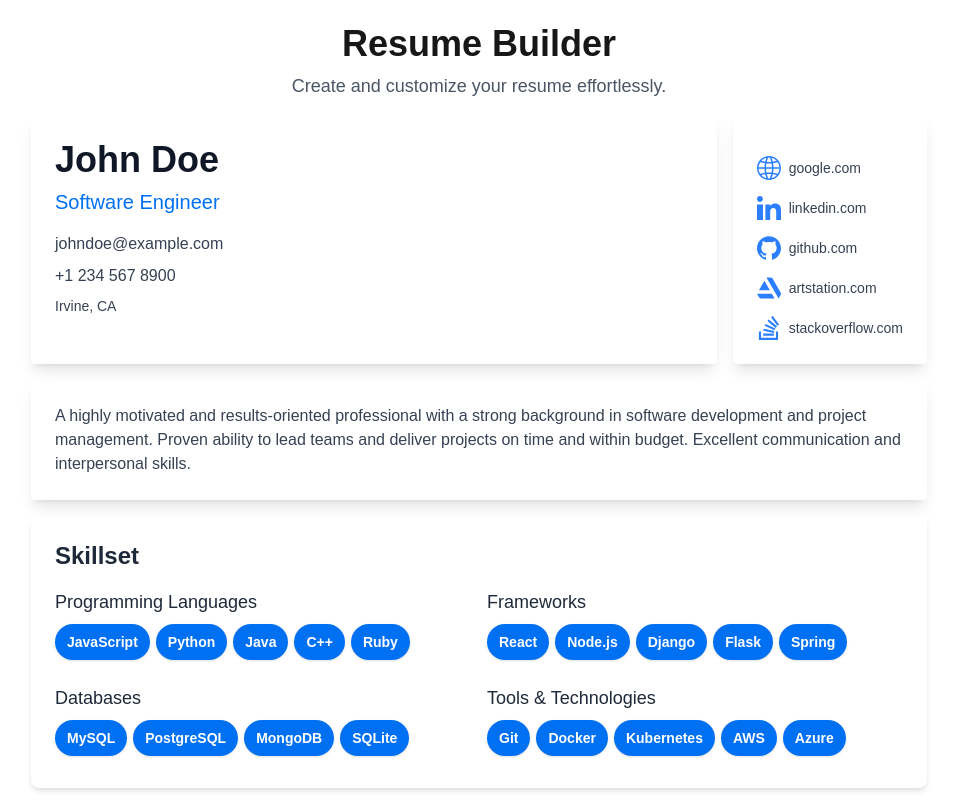
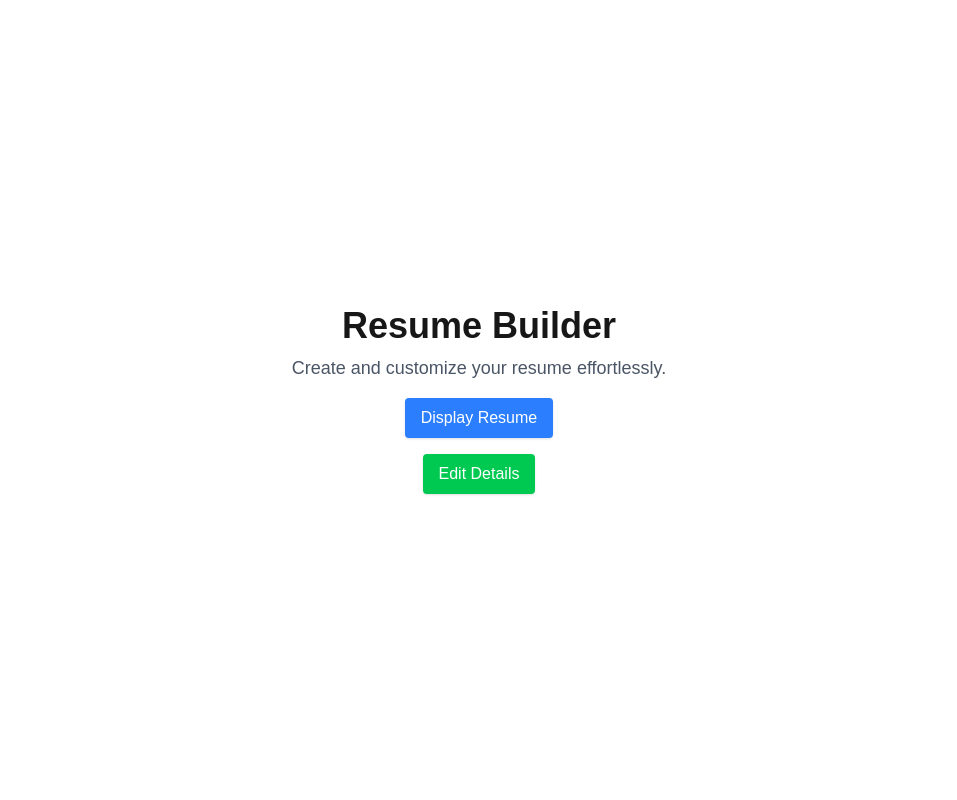
Before and after one commit to KiwiFunk/resume-builder, a Next.js app in the folder resume-app/: page / in a window 1280 px wide. Shown: the top 800 px of the page, without its empty margins (161-1118 px from the left). Built offline with nearby package versions, Linux system fonts and the light colour scheme.

Commit message:
Created basic landing page

```diff
--- a/resume-app/src/app/page.js
+++ b/resume-app/src/app/page.js
@@ -1,14 +1,29 @@
-import data from "@/UserData";  // Importing data from UserData.js
-import DisplayResume from "./ResumeDisplay";
+"use client";   // Enables React hooks in Next.js 13+
+
+import { useRouter } from "next/navigation"; // Import useRouter for navigation
+import data from "@/UserData"; // Import your user data
 
 export default function Home() {
+  const router = useRouter(); // Initialize the router
+
   return (
     <main className="flex flex-col items-center justify-center min-h-screen p-6">
       <h1 className="text-4xl font-bold">Resume Builder</h1>
       <p className="text-lg text-gray-600 mt-2">Create and customize your resume effortlessly.</p>
 
-      <DisplayResume data={data} />
+      <button
+        className="mt-4 px-4 py-2 bg-blue-500 text-white rounded shadow hover:bg-blue-600"
+        onClick={() => router.push("/resume-display")} // Navigate to the new page
+      >
+        Display Resume
+      </button>
 
+      <button
+        className="mt-4 px-4 py-2 bg-green-500 text-white rounded shadow hover:bg-green-600"
+        onClick={() => alert("Edit functionality coming soon!")}
+      >
+        Edit Details
+      </button>
     </main>
   );
 }
--- a/resume-app/src/components/Socials.js
+++ b/resume-app/src/components/Socials.js
@@ -1,5 +1,3 @@
-"use client";   // Enables React hooks in Next.js 13+
-
 export default function Socials({ data, className }) {
 
   function formatURL(url) {
```
